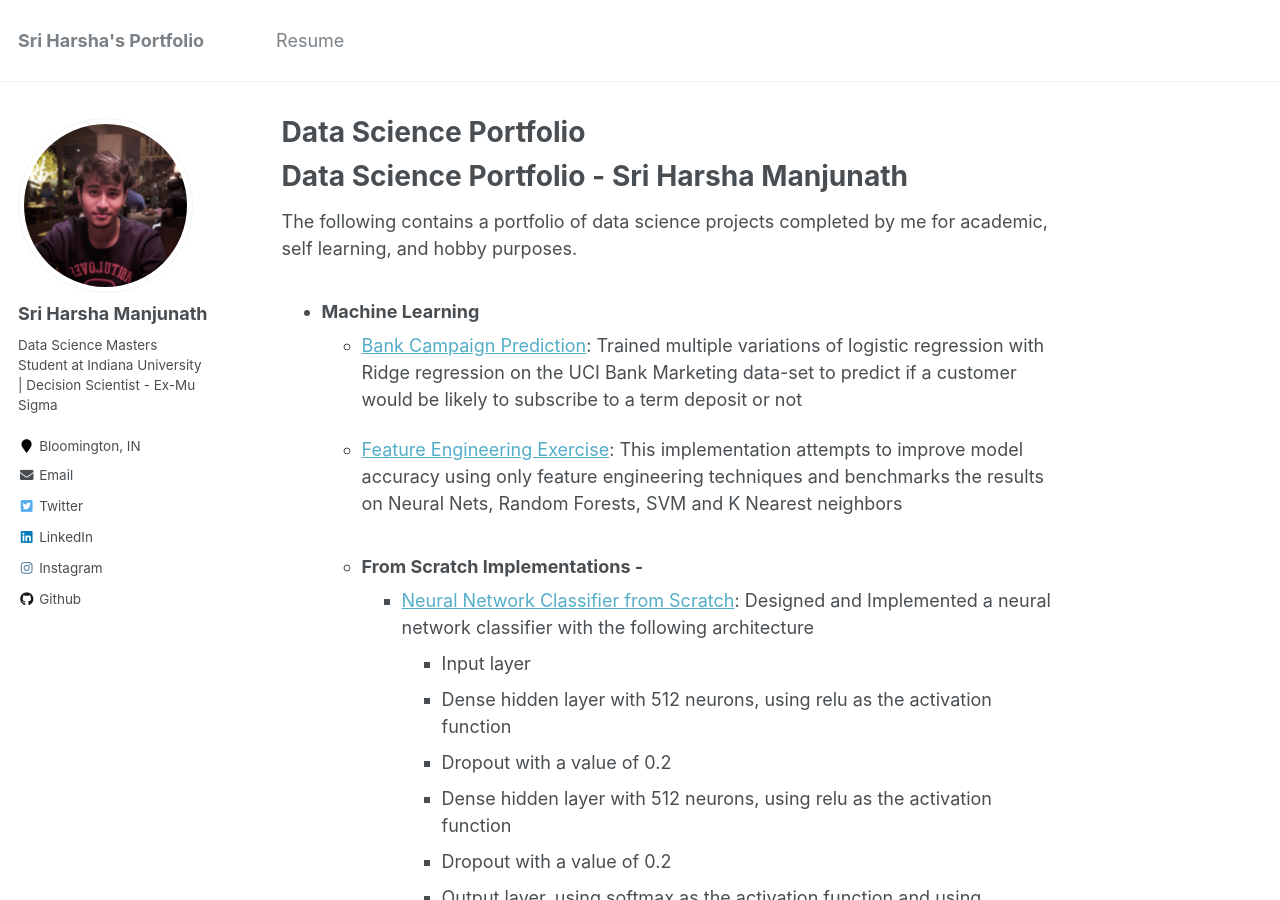
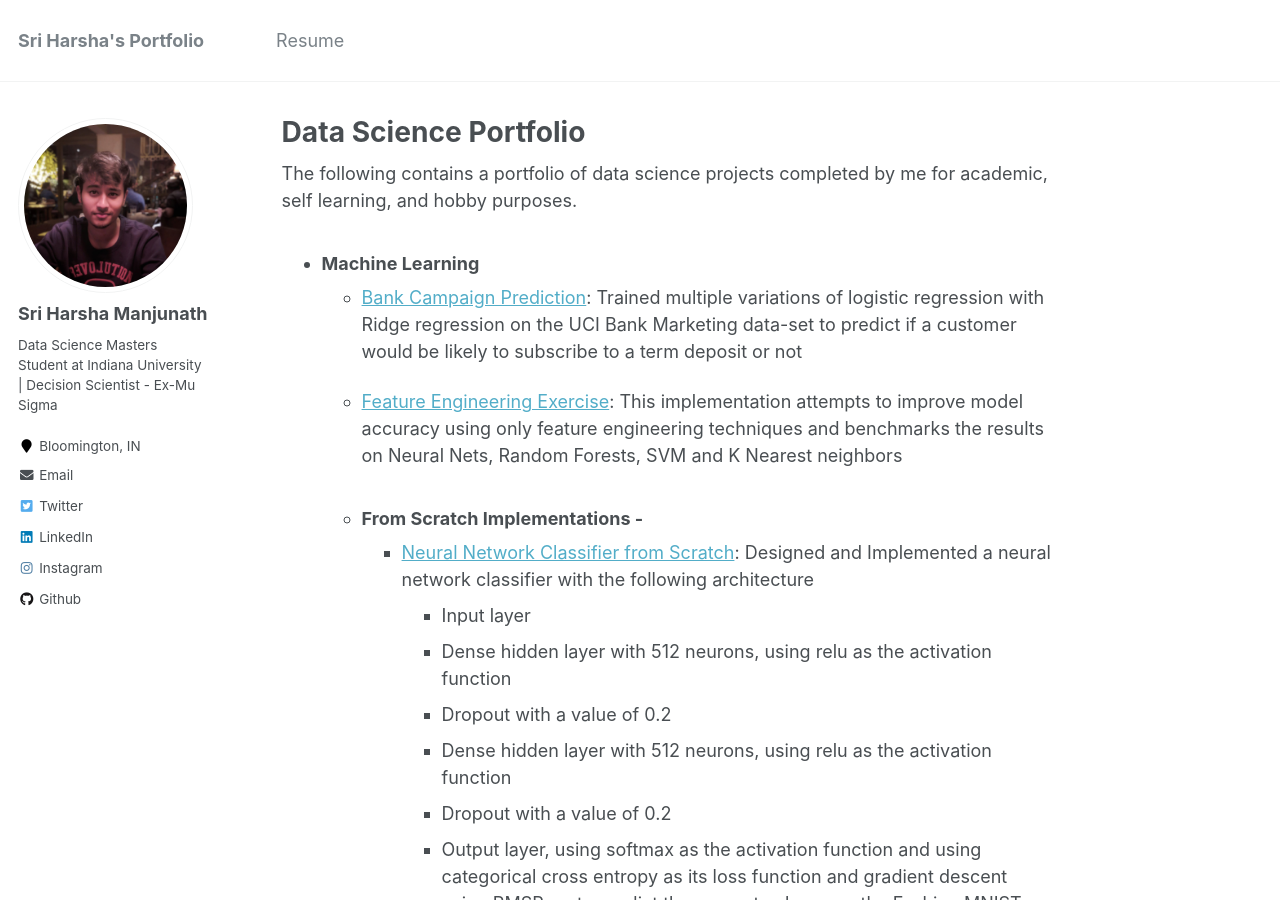
Before and after one commit to srmanj/srmanj.github.io, a Jekyll site: the page built from _pages/about.md, in a window 1280 px wide and 900 px high. Built offline with Jekyll 4.4.1, drawn with Linux system fonts in a browser that asks for light colours.

Commit message:
Update about.md

```diff
--- a/_pages/about.md
+++ b/_pages/about.md
@@ -7,7 +7,7 @@ redirect_from:
   - /about/
   - /about.html
 ---
-# Data Science Portfolio - Sri Harsha Manjunath
+
 The following contains a portfolio of data science projects completed by me for academic, self learning, and hobby purposes.
 
 
```
